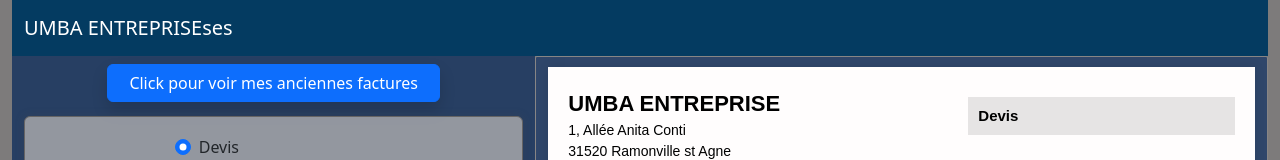
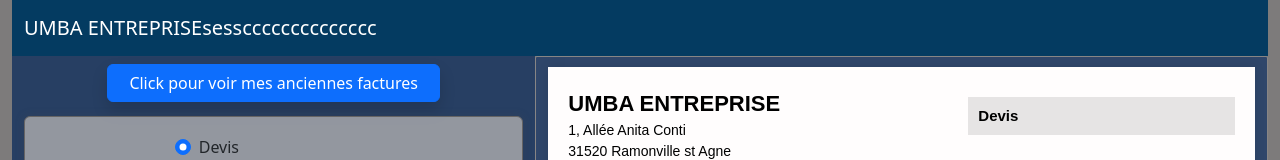
Before and after one commit to joeltnj/umba-invoice, a React (Vite) app: page / in a window 1280 px wide. Shown: the top 160 px of the page. Built offline with nearby package versions, Linux system fonts and the light colour scheme; no server answers.

Commit message:
add s titless

```diff
--- a/src/facture/pages/InvoicePage.jsx
+++ b/src/facture/pages/InvoicePage.jsx
@@ -141,7 +141,7 @@ const InvoicePage = () => {
           <div className="container-fluid">
             <a className="navbar-brand" href="#">
               {/* <img src="/docs/5.3/assets/brand/bootstrap-logo.svg" alt="Logo" width="30" height="24" class="d-inline-block align-text-top"> */}
-              UMBA ENTREPRISEses
+              UMBA ENTREPRISEsesscccccccccccccc
             </a>
           </div>
         </nav>
```
